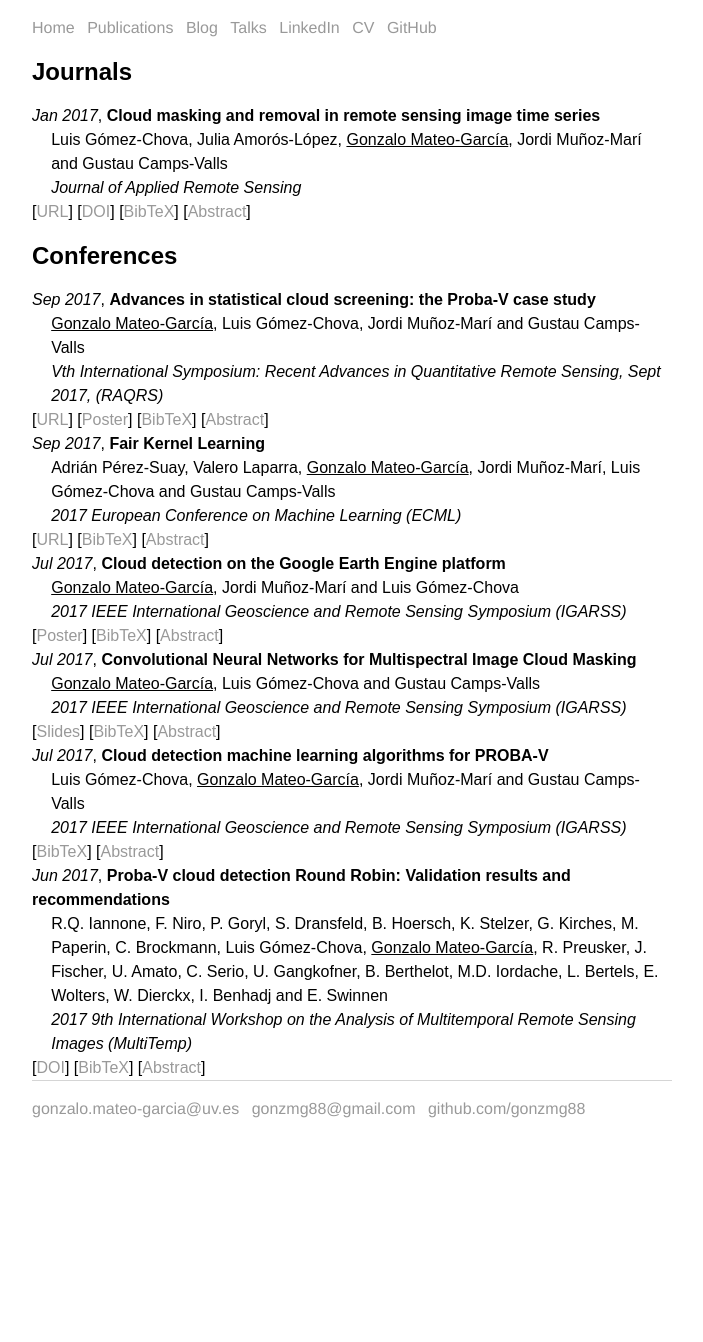
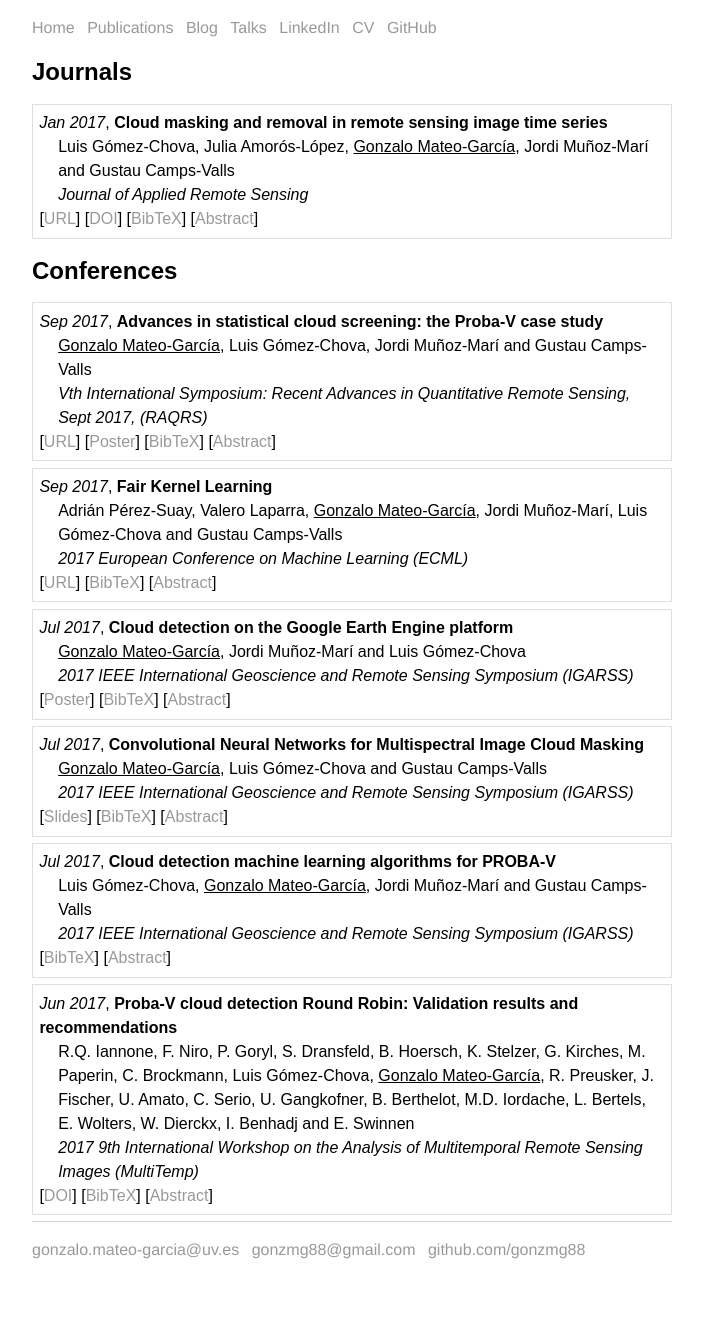
Before and after one commit to Haiiah/gonzmg88.github.io, a Jekyll site: the page built from publications/index.html, in a window 1280 px wide. Shown: the whole page, without its empty margins (288-991 px from the left). Built offline with Jekyll 4.4.1, drawn with Linux system fonts in a browser that asks for light colours; before the commit the page ends 1201 px from its top, so only the background shows below that.

Commit message:
add margins to pubs

```diff
--- a/publications/index.html
+++ b/publications/index.html
@@ -20,7 +20,12 @@ title: Publications
   background-color: #dedede;
   border:1px solid black;
 }
-
+.entry{
+  margin-top: 1%;
+  margin-bottom: 1%;
+  padding: 1%;
+  border:1px solid #dedede;
+}
 .author{
   padding-left: 3%;
 }
```
Also changed, not shown: 2 other files.
